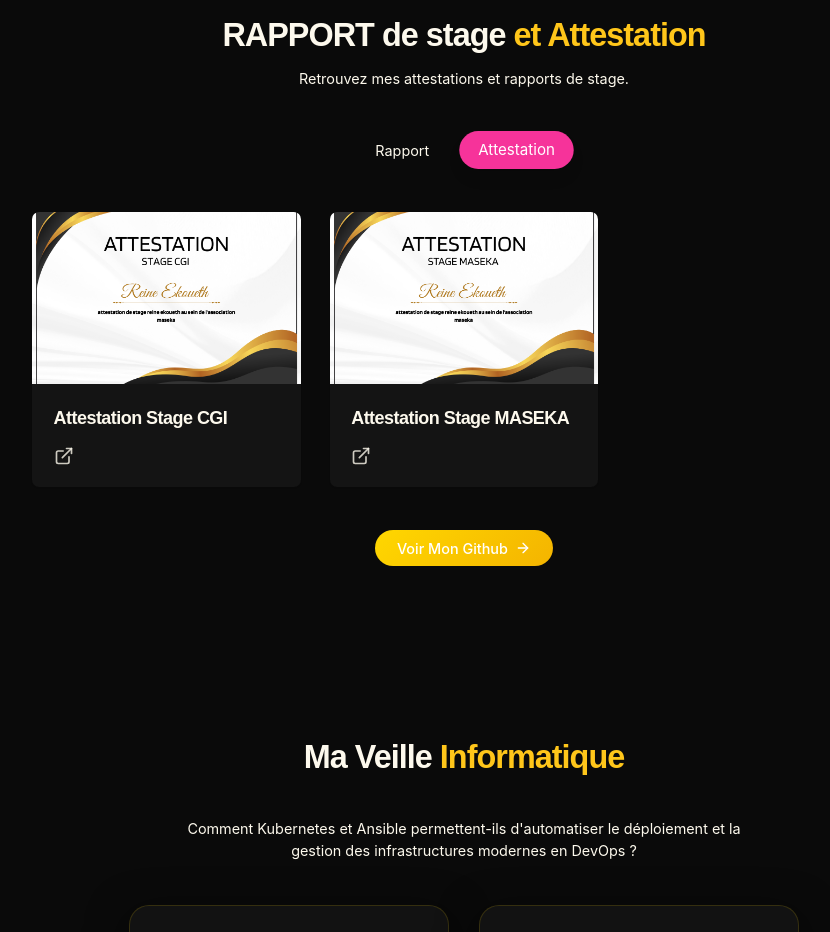
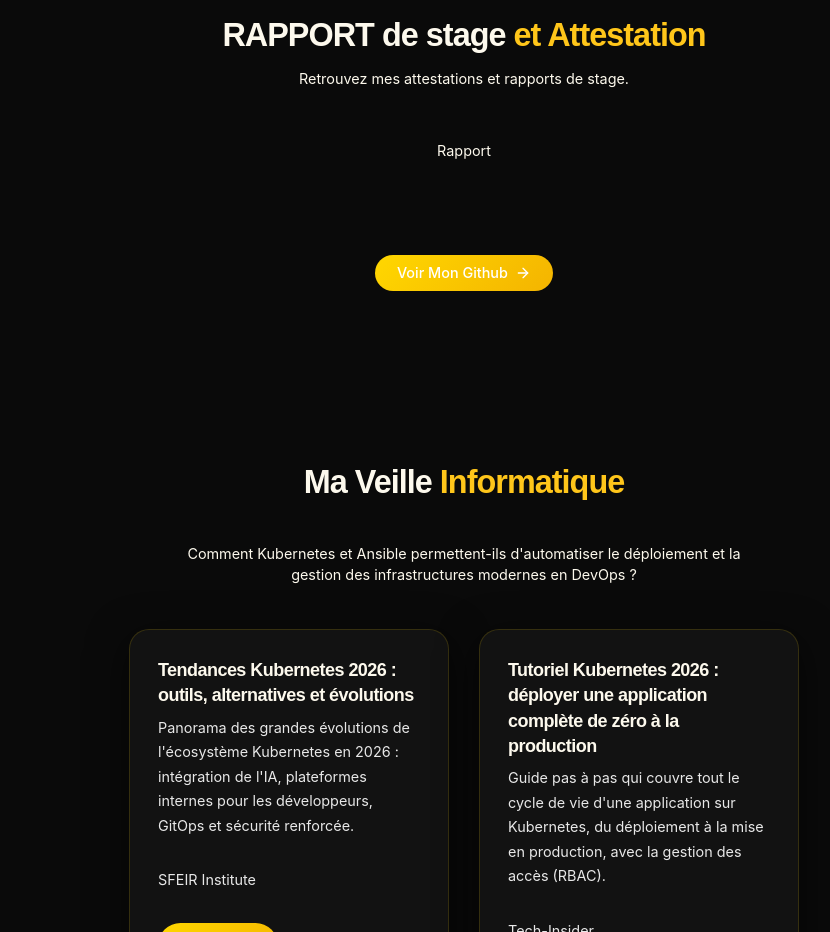
Before and after one commit to reineekoueth/portfolio-reineekoueth, a React (Vite) app: page / in a window 1280 px wide. Shown: the part 5200-6132 px from the top of the page, without its empty margins (176-1006 px from the left). Built offline with nearby package versions, Linux system fonts and the light colour scheme; the HTML template or start-up script is replaced by a standard one.

Commit message:
Remove 'attestation' category from StageSection
Removed 'attestation' category and related entries from stageCategories and Stage array.

```diff
--- a/src/components/StageSection.jsx
+++ b/src/components/StageSection.jsx
@@ -2,7 +2,7 @@
 import { useState } from "react";
 
 // Deux catégories seulement
-const stageCategories = ["rapport", "attestation"];
+const stageCategories = ["rapport"];
 
 const Stage = [
      {
@@ -12,14 +12,7 @@
     image: "",
     category: "rapport",
     date: " Mai 2026 -  Juillet 2026",
-    demoUrl: "/doc/Rapport de stage CGI.pdf",
-  },
-  {
-    id: 2,
-    title: "Attestation Stage CGI ",
-    image: "/images/image.attestationcgi.png",
-    category:"attestation",
-    demoUrl: "/doc/attestation-stage-CGI.pdf",
+    demoUrl: "",
   },
   {
     id: 3,
@@ -28,14 +21,7 @@
     image: "",
     category: "rapport",
     date: "mai 2025 - juillet 2025 ",
-    demoUrl: "/doc/Attestation-Stage-maseka.pdf",
-  },
-  {
-    id: 4,
-    title: "Attestation Stage MASEKA ",
-    image: "/images/image.attestationmaseka.png",
-    category: "attestation",
-    demoUrl: "/doc/Attestation-Stage-maseka.pdf",
+    demoUrl: "",
   },
 
 ];
```
